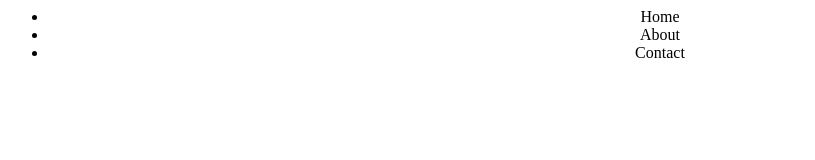
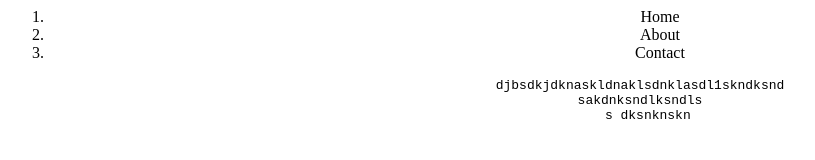
Before and after one commit to julesnov/Gardening.github.io, a plain HTML site: page about.html in a window 1280 px wide. Shown: the whole page, without its empty margins (0-815 px from the left). Drawn offline with Linux system fonts and the light colour scheme.

Commit message:
Update about.html

```diff
--- a/about.html
+++ b/about.html
@@ -2,11 +2,13 @@
 <head>
 </head>
 <body align="center">
-<ul>
+<ol>
 <li>Home</li>
 <li>About</li>
 <li>Contact</li>
-</ul>
-
+</ol>
+<pre>djbsdkjdknaskldnaklsdnklasdl1skndksnd
+sakdnksndlksndls
+  s dksnknskn</pre>
 </body>
 </html>
```
